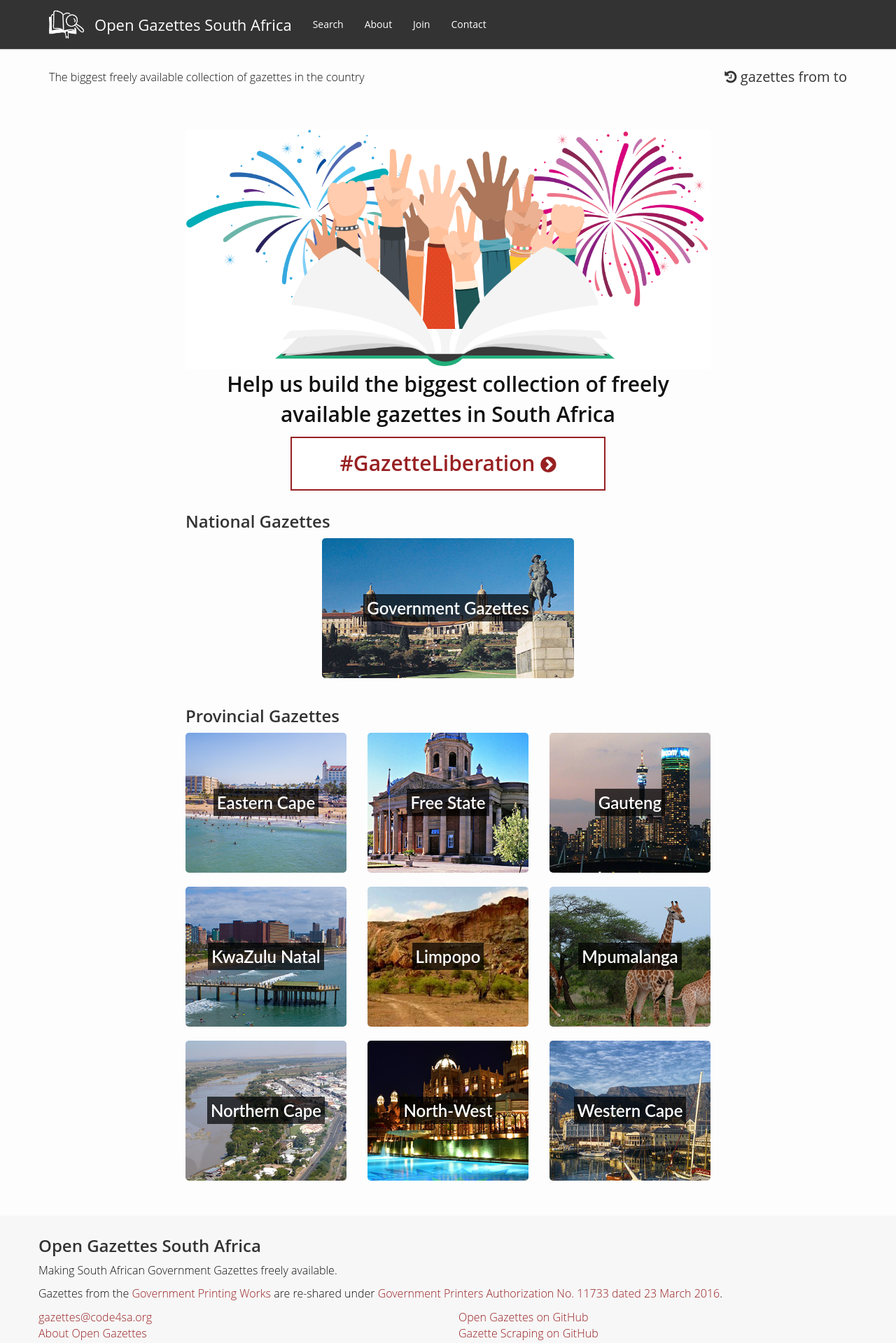
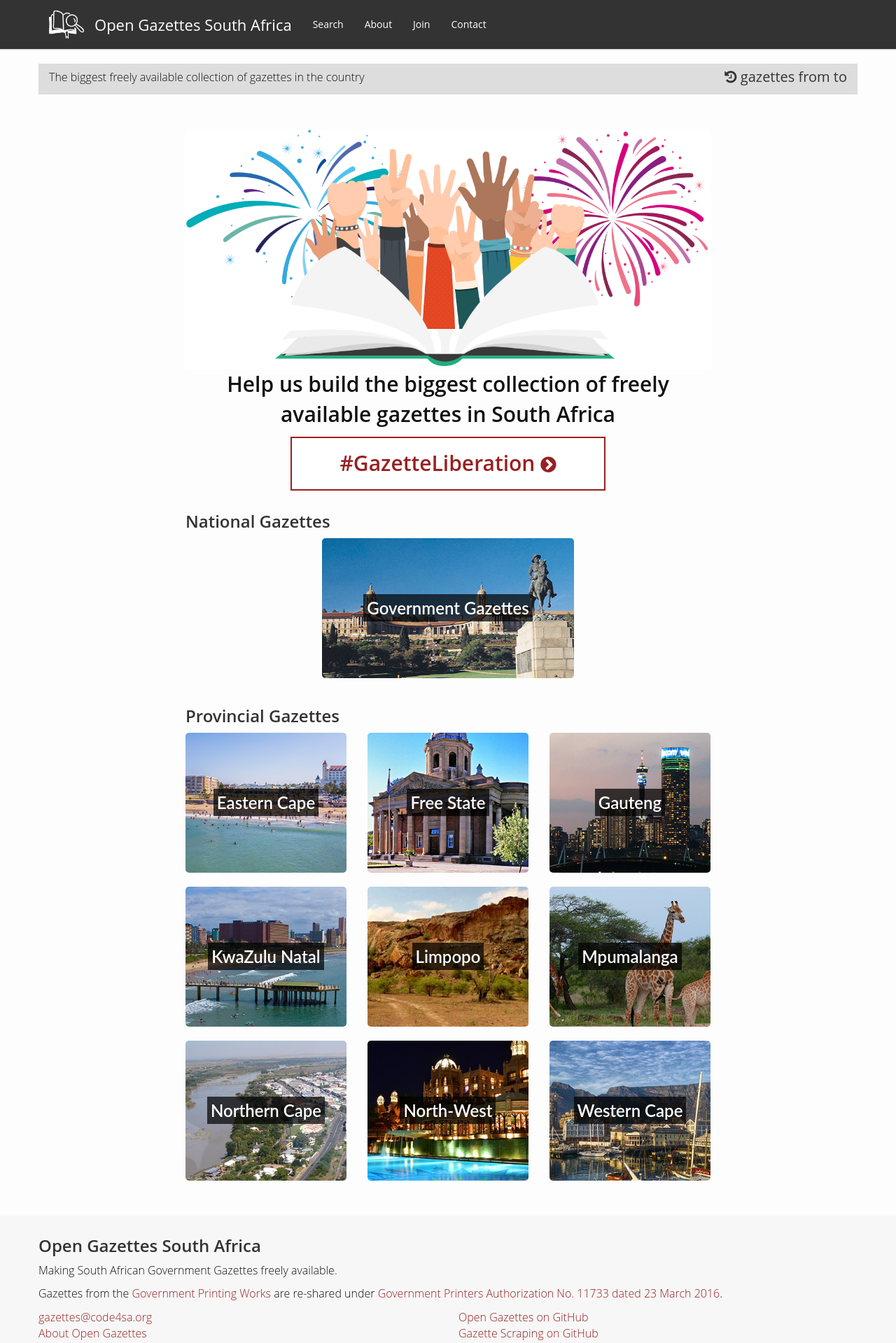
Before and after one commit to OpenUpSA/opengazettes, a Jekyll site: the page built from index.html, in a window 1280 px wide. Shown: the top 1919 px of the page at 70% size. Built offline with Jekyll 4.4.1, drawn with Linux system fonts in a browser that asks for light colours; comment, search, counter and statistics services are not loaded.

```diff
--- a/_includes/header.html
+++ b/_includes/header.html
@@ -26,14 +26,14 @@
             <a href="/join">Join</a>
           </li>
           <li id="contact">
-            <a href="/contact">Contact</a>
+            <a href="/about#contact-us">Contact</a>
           </li>
         </ul>
       </div>
     </div>
   </nav>
 
-  <div class="container">
+  <div class="container subheader">
       <div class="row">
 
         <div class="col-md-6">
--- a/_sass/site.scss
+++ b/_sass/site.scss
@@ -81,6 +81,9 @@ button:hover {
           }
         }
       }
+    }
+    .subheader {
+      background-color: #ddd;
     }
     .byline {
         margin-top:8px;
```
